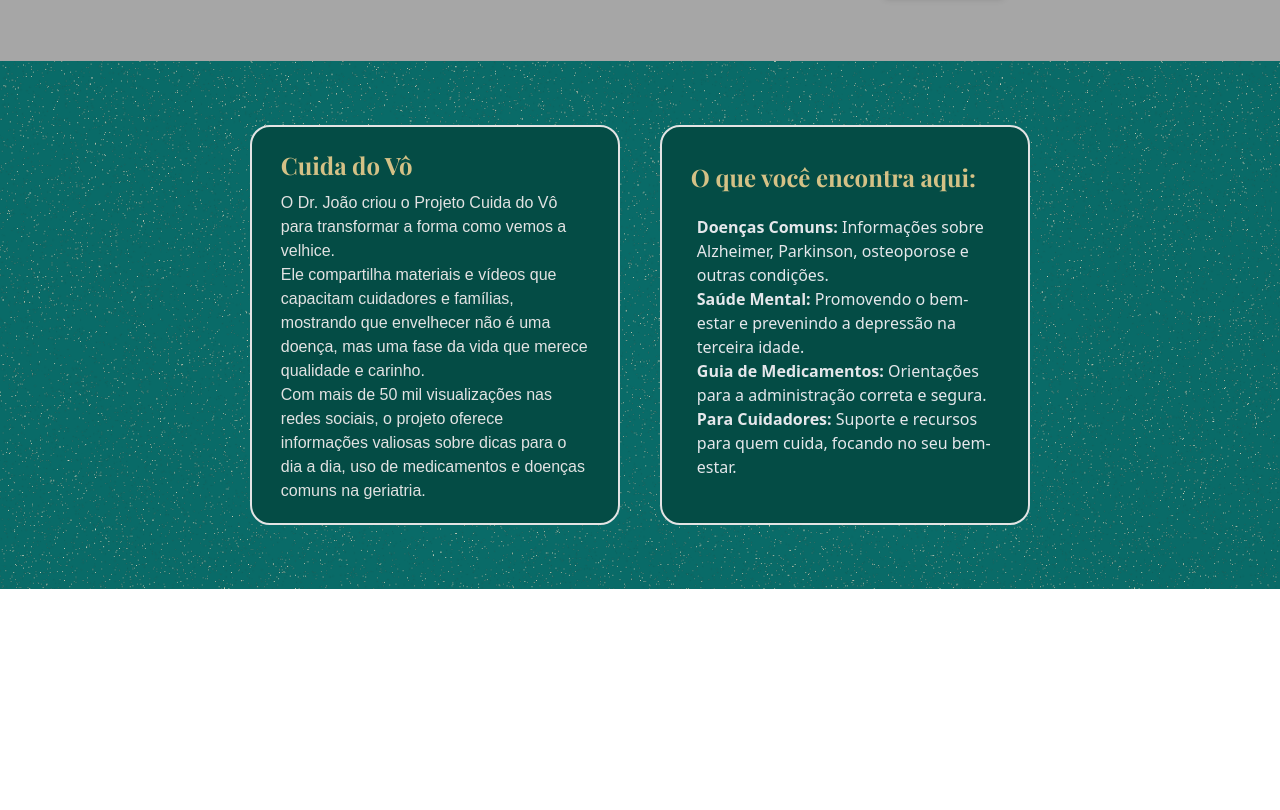
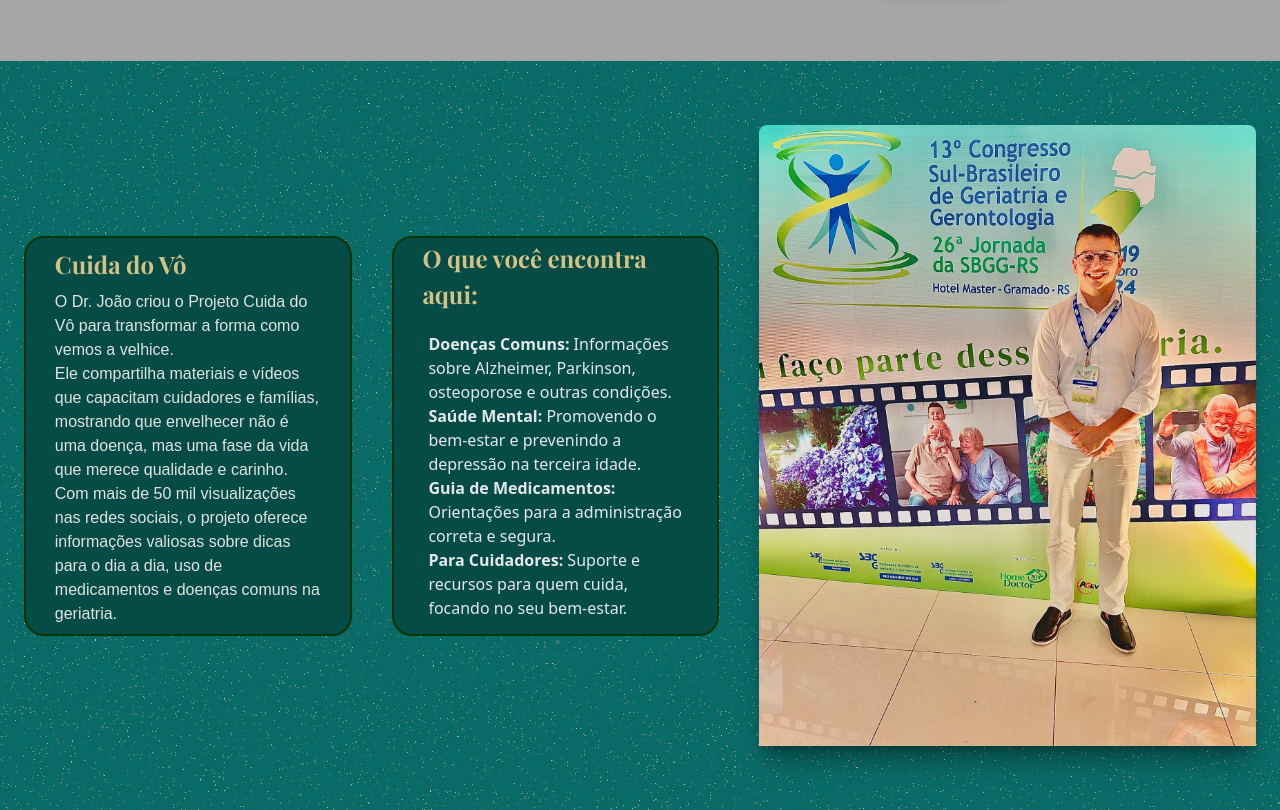
Before and after one commit to Gabrielvsiqueira/Dr-Joao, a website built with Vite: page Dr-joao/index.html in a window 1280 px wide. Shown: the part 1531-2341 px from the top of the page. Before the commit the page ends 2120 px from the top, so only its background shows below. Built offline with nearby package versions, Linux system fonts and the light colour scheme.

```diff
--- a/Dr-joao/index.html
+++ b/Dr-joao/index.html
@@ -80,7 +80,6 @@
         </div>
         <button class="card-button">Saiba mais</button>
       </div>
-
       <div class="card">
         <div class="card-details">
           <p class="text-title">O que você encontra aqui:</p>
@@ -101,7 +100,11 @@
         </div>
         <button class="card-button">conheça o projeto</button>
       </div>
+      <div>
+        <img src="./img/geriatria.jpg" alt="doutor joao no congresso de geriatria" class="w-full md:max-w-lg lg:max-w-xl rounded-t-lg shadow-xl/30 mb-6 md:mb-0">
+      </div>
     </div>
+
   </main>
 </body>
 <script src="../Dr-joao/src/main.js"></script>
--- a/Dr-joao/src/style.css
+++ b/Dr-joao/src/style.css
@@ -38,7 +38,6 @@
   line-height: 2.4rem;
 }
 
-/* From Uiverse.io by alexruix */
 .card {
   width: 370px;
   height: 50vh;
@@ -46,7 +45,7 @@
   background: #044C45;
   position: relative;
   padding: 1.8rem;
-  border: 2px solid #e4e4e4;
+  border: 2px solid #0e3403;
   transition: 0.5s ease-out;
   overflow: visible;
 }
@@ -54,7 +53,7 @@
 .card-details {
   color: #d2d2d2;
   height: 100%;
-  gap: .5em;
+  gap: 0.5em;
   display: grid;
   place-content: center;
 }
@@ -80,7 +79,6 @@
     font-family: 'Arial', sans-serif;
 }
 
-
 .text-title {
   font-family: "Playfair Display", serif;
   font-size: 1.5em;
```
Also changed, not shown: Dr-joao/img/geriatria.jpg (added).
